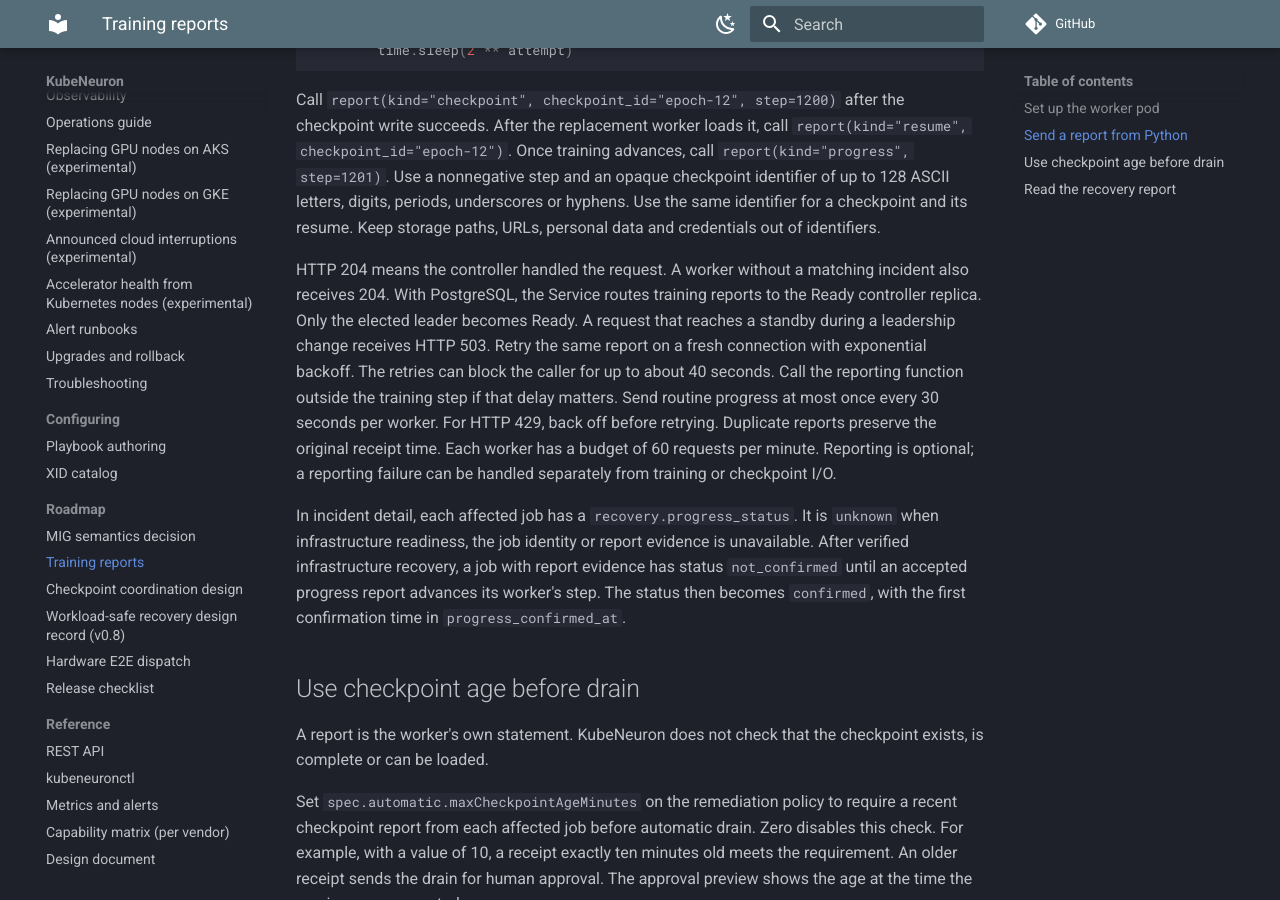
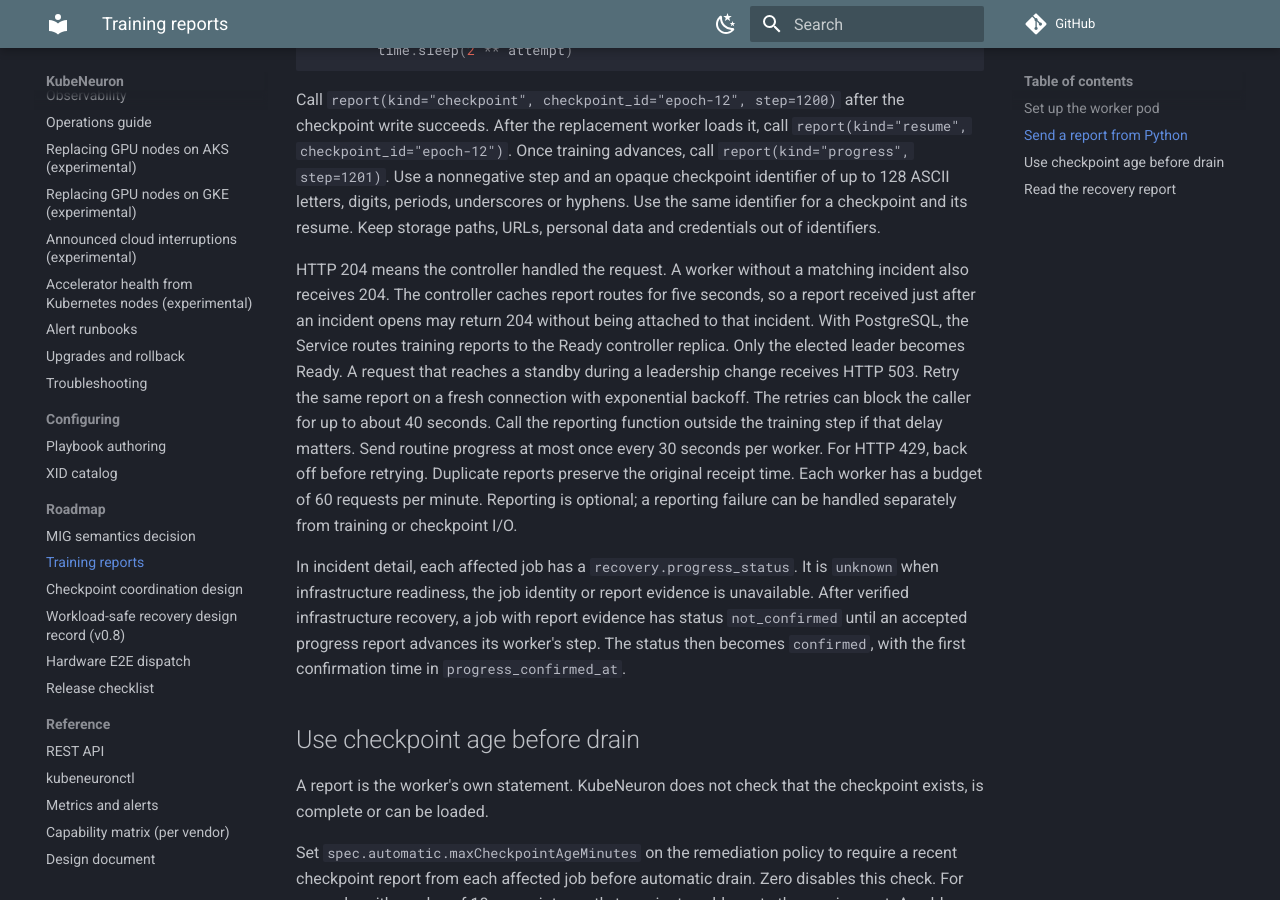
Before and after one commit to kubeneuron/kubeneuron, an MkDocs documentation site: the page built from docs/training-reports.md, in a window 1280 px wide and 900 px high, scrolled down 1505 px. Built offline with MkDocs 1.6.1 and Material for MkDocs 9.7.7, drawn with Linux system fonts in a browser that asks for light colours; comment, search, counter and statistics services are not loaded.

Commit message:
Explain the training report routing cache window
Signed-off-by: Andrii Petruk <andrey.petruk@gmail.com>

```diff
--- a/docs/training-reports.md
+++ b/docs/training-reports.md
@@ -52,7 +52,7 @@ def report(**fact):
 
 Call `report(kind="checkpoint", checkpoint_id="epoch-12", step=1200)` after the checkpoint write succeeds. After the replacement worker loads it, call `report(kind="resume", checkpoint_id="epoch-12")`. Once training advances, call `report(kind="progress", step=1201)`. Use a nonnegative step and an opaque checkpoint identifier of up to 128 ASCII letters, digits, periods, underscores or hyphens. Use the same identifier for a checkpoint and its resume. Keep storage paths, URLs, personal data and credentials out of identifiers.
 
-HTTP 204 means the controller handled the request. A worker without a matching incident also receives 204. With PostgreSQL, the Service routes training reports to the Ready controller replica. Only the elected leader becomes Ready. A request that reaches a standby during a leadership change receives HTTP 503. Retry the same report on a fresh connection with exponential backoff. The retries can block the caller for up to about 40 seconds. Call the reporting function outside the training step if that delay matters. Send routine progress at most once every 30 seconds per worker. For HTTP 429, back off before retrying. Duplicate reports preserve the original receipt time. Each worker has a budget of 60 requests per minute. Reporting is optional; a reporting failure can be handled separately from training or checkpoint I/O.
+HTTP 204 means the controller handled the request. A worker without a matching incident also receives 204. The controller caches report routes for five seconds, so a report received just after an incident opens may return 204 without being attached to that incident. With PostgreSQL, the Service routes training reports to the Ready controller replica. Only the elected leader becomes Ready. A request that reaches a standby during a leadership change receives HTTP 503. Retry the same report on a fresh connection with exponential backoff. The retries can block the caller for up to about 40 seconds. Call the reporting function outside the training step if that delay matters. Send routine progress at most once every 30 seconds per worker. For HTTP 429, back off before retrying. Duplicate reports preserve the original receipt time. Each worker has a budget of 60 requests per minute. Reporting is optional; a reporting failure can be handled separately from training or checkpoint I/O.
 
 In incident detail, each affected job has a `recovery.progress_status`. It is `unknown` when infrastructure readiness, the job identity or report evidence is unavailable. After verified infrastructure recovery, a job with report evidence has status `not_confirmed` until an accepted progress report advances its worker's step. The status then becomes `confirmed`, with the first confirmation time in `progress_confirmed_at`.
 
```
